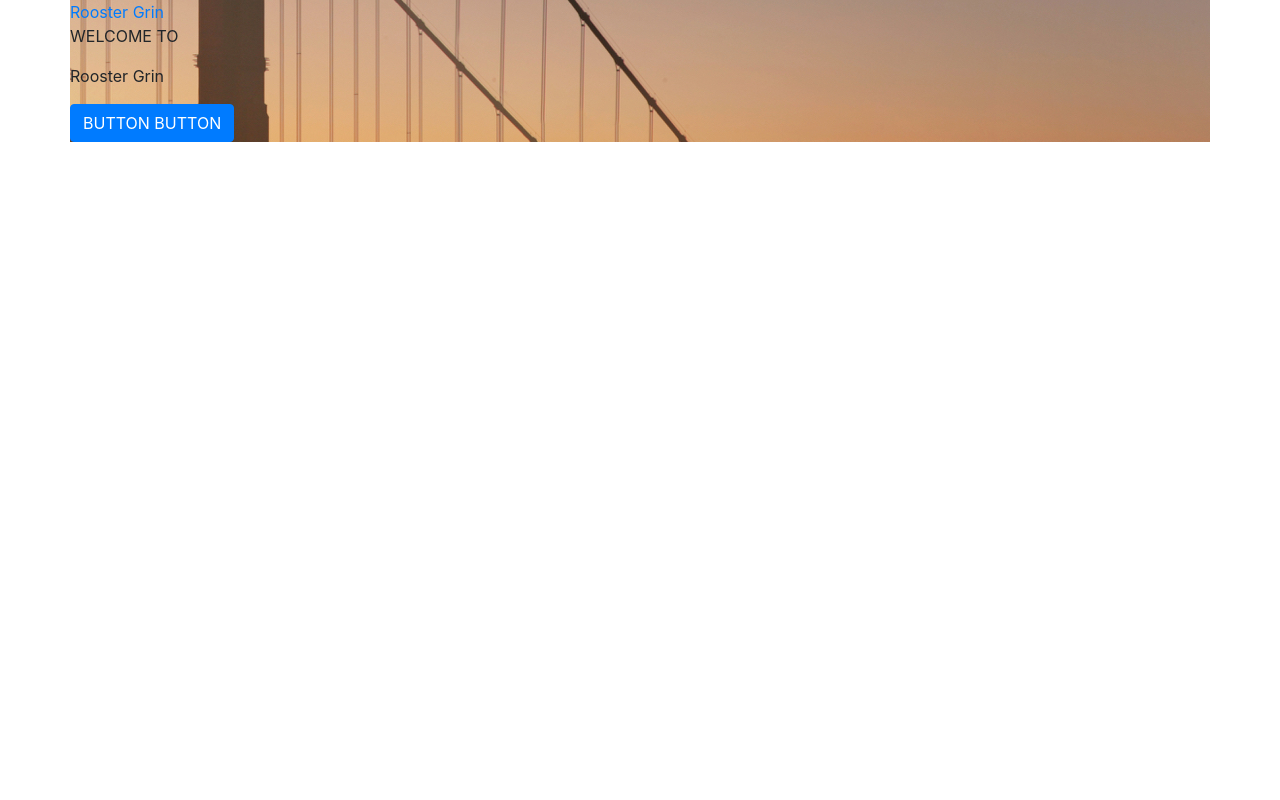
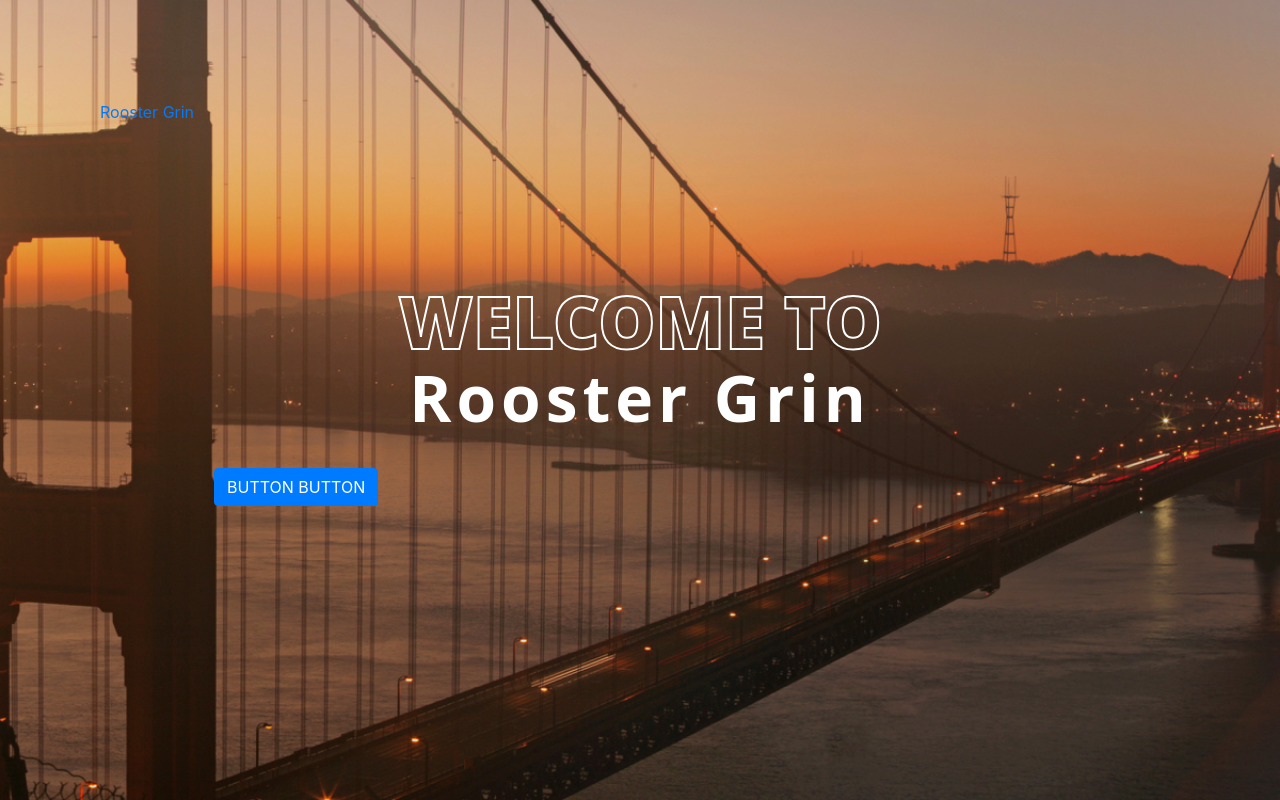
Before and after one commit to ksrawr/rg-frontend-challenge, a React app: page / in a window 1280 px wide. Built offline with nearby package versions, Linux system fonts and the light colour scheme.

Commit message:
adds shero component stylings

```diff
--- a/src/css/style.css
+++ b/src/css/style.css
@@ -1,3 +1,51 @@
+* {
+  margin: 0;
+  padding: 0;
+  box-sizing: border-box;
+}
+
 .container--hero {
+  min-width: 100vw;
+  min-height: 100vh;
   background: url('./../images/hero.jpg');
+  background-size: cover;
+  display: flex;
+  flex-direction: column;
+  justify-content: center;
+  align-items: center;
 }
+
+.container--hero .logo {
+  position: absolute;
+  top: 100px;
+  left: 100px;
+}
+
+.container--hero .hero {
+  align-self: center;
+}
+
+.hero__greeting {
+  width: 852px;
+  height: 60px;
+  font-size: 72px;
+  line-height: 55px;
+  color: transparent;
+  font-family: "Open Sans";
+  font-weight: 800;
+  text-align: center;
+  /* border: 2px solid #ffffff; */
+  -webkit-text-stroke: 2px #ffffff;
+}
+
+.hero__title {
+  width: 852px;
+  height: 82px;
+  font-size: 64px;
+  letter-spacing: 5px;
+  line-height: 55px;
+  color: #ffffff;
+  font-family: "Open Sans";
+  font-weight: 700;
+  text-align: center;
+}
```
